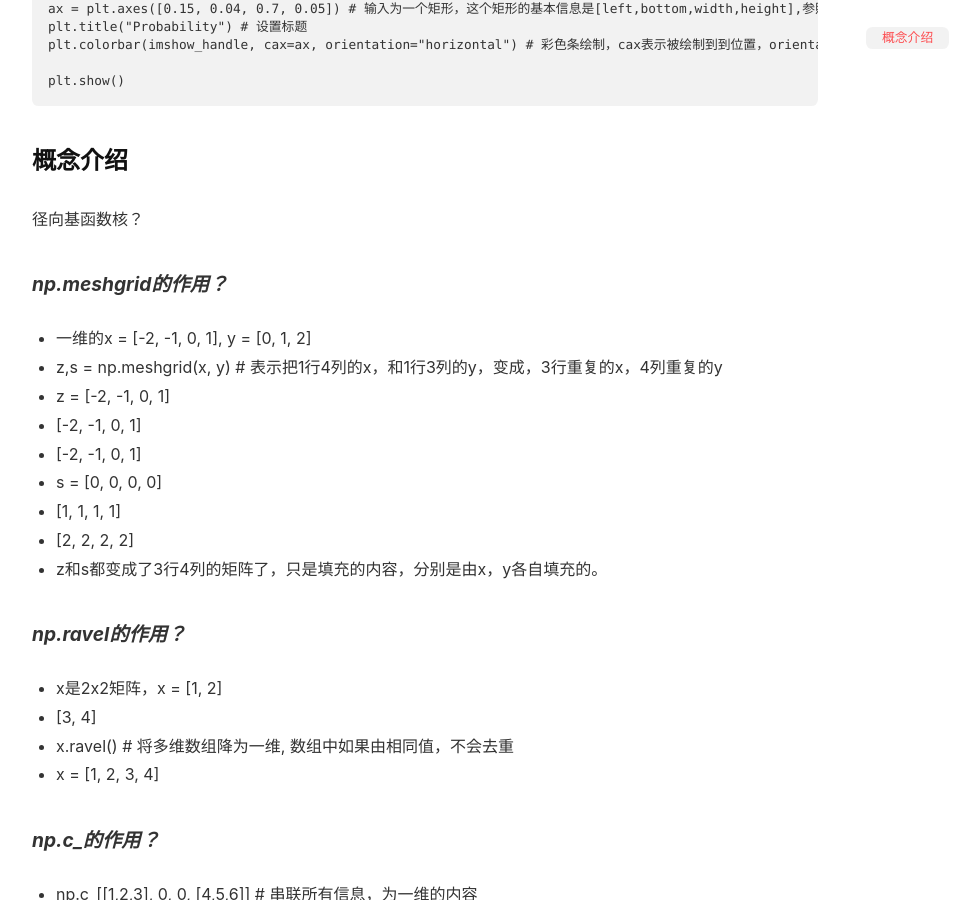
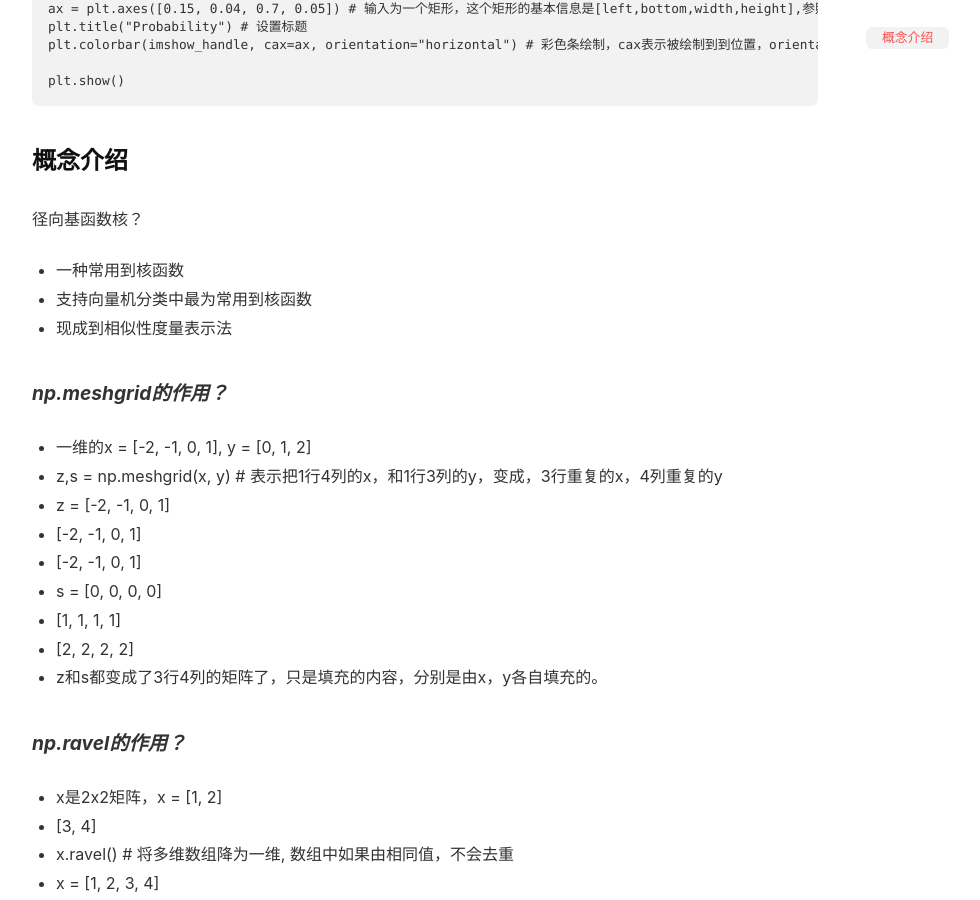
Before and after one commit to slyrx/Tech_Blog, a Jekyll site: the page built from _posts/2018-6-27-scikit-learn-example.md, in a window 1280 px wide and 900 px high, scrolled down 1276 px. Shown: the whole window, without its empty margins (105-1085 px from the left). Built offline with Jekyll 4.4.1, drawn with Linux system fonts in a browser that asks for light colours; nearby versions of some CDN libraries.

Commit message:
add new article

```diff
--- a/_posts/2018-6-27-scikit-learn-example.md
+++ b/_posts/2018-6-27-scikit-learn-example.md
@@ -73,6 +73,9 @@ tags: [机器学习, 数据挖掘, scikit-learn]
 
 ### 概念介绍
 径向基函数核？
++ 一种常用到核函数
++ 支持向量机分类中最为常用到核函数
++ 现成到相似性度量表示法
 
 #### ***np.meshgrid的作用？***
 + 一维的x = [-2, -1, 0, 1], y = [0, 1, 2]
```
